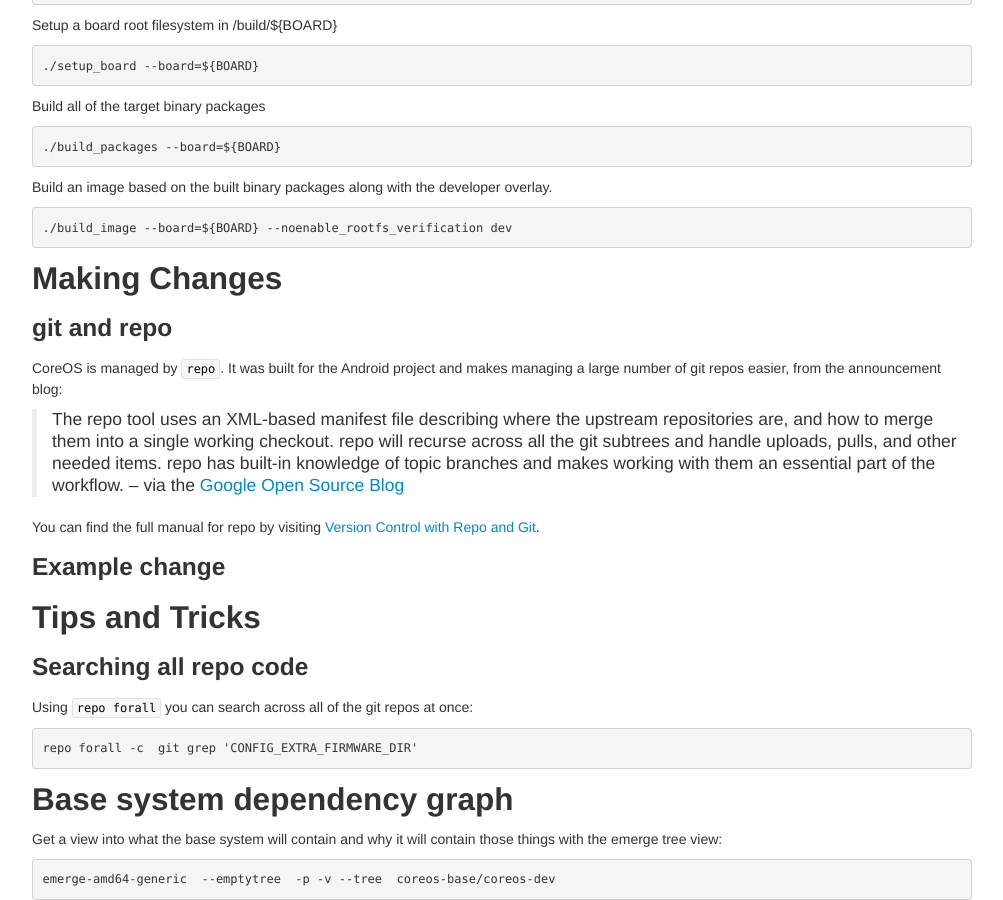
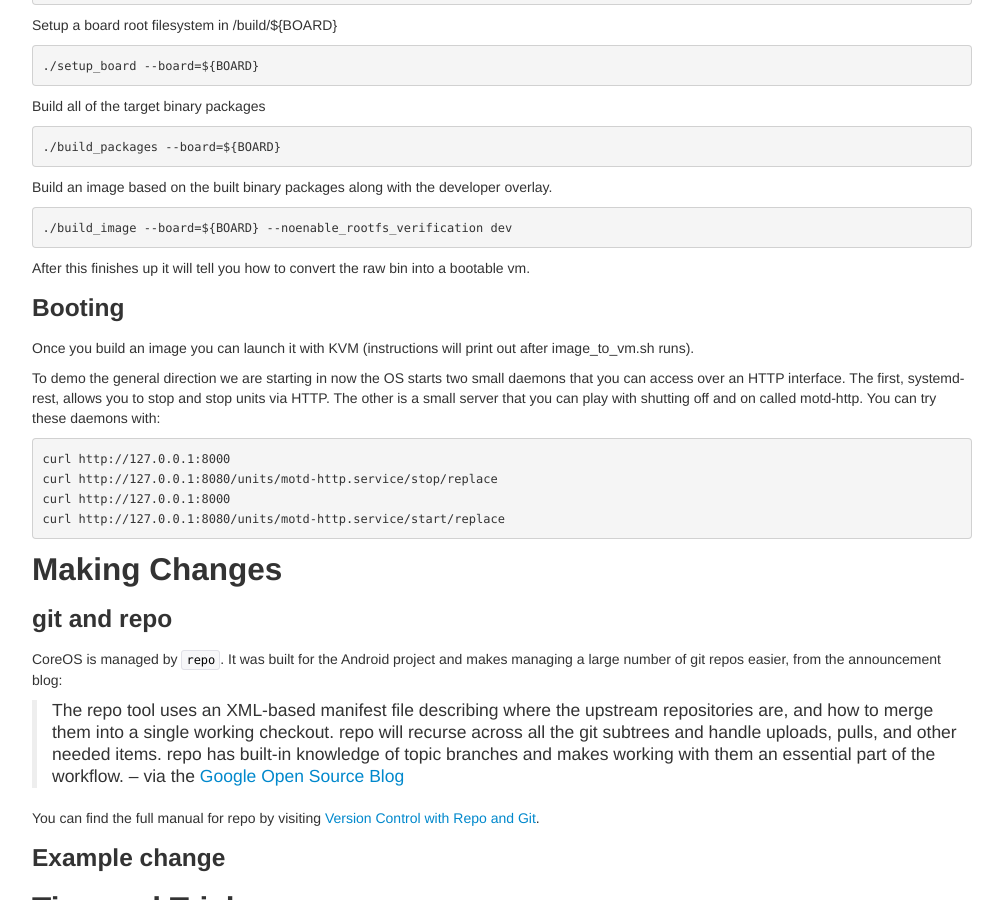
Before and after one commit to RandomStuffs22/coreos.github.com, a Jekyll site: the page built from index.markdown, in a window 1280 px wide and 900 px high, scrolled down 1114 px. Shown: the whole window, without its empty margins (138-1141 px from the left). Built offline with Jekyll 4.4.1, drawn with Linux system fonts in a browser that asks for light colours; Markdown is read by kramdown in place of the engine named in the settings.

Commit message:
fix(index): add demo information

````diff
--- a/index.markdown
+++ b/index.markdown
@@ -101,6 +101,27 @@ overlay.
 ./build_image --board=${BOARD} --noenable_rootfs_verification dev
 ```
 
+After this finishes up it will tell you how to convert the raw bin into
+a bootable vm.
+
+### Booting
+
+Once you build an image you can launch it with KVM (instructions will
+print out after image_to_vm.sh runs).
+
+To demo the general direction we are starting in now the OS starts two
+small daemons that you can access over an HTTP interface. The first,
+systemd-rest, allows you to stop and stop units via HTTP. The other is a
+small server that you can play with shutting off and on called
+motd-http. You can try these daemons with:
+
+```
+curl http://127.0.0.1:8000
+curl http://127.0.0.1:8080/units/motd-http.service/stop/replace
+curl http://127.0.0.1:8000
+curl http://127.0.0.1:8080/units/motd-http.service/start/replace
+```
+
 ## Making Changes
 
 ### git and repo
````
